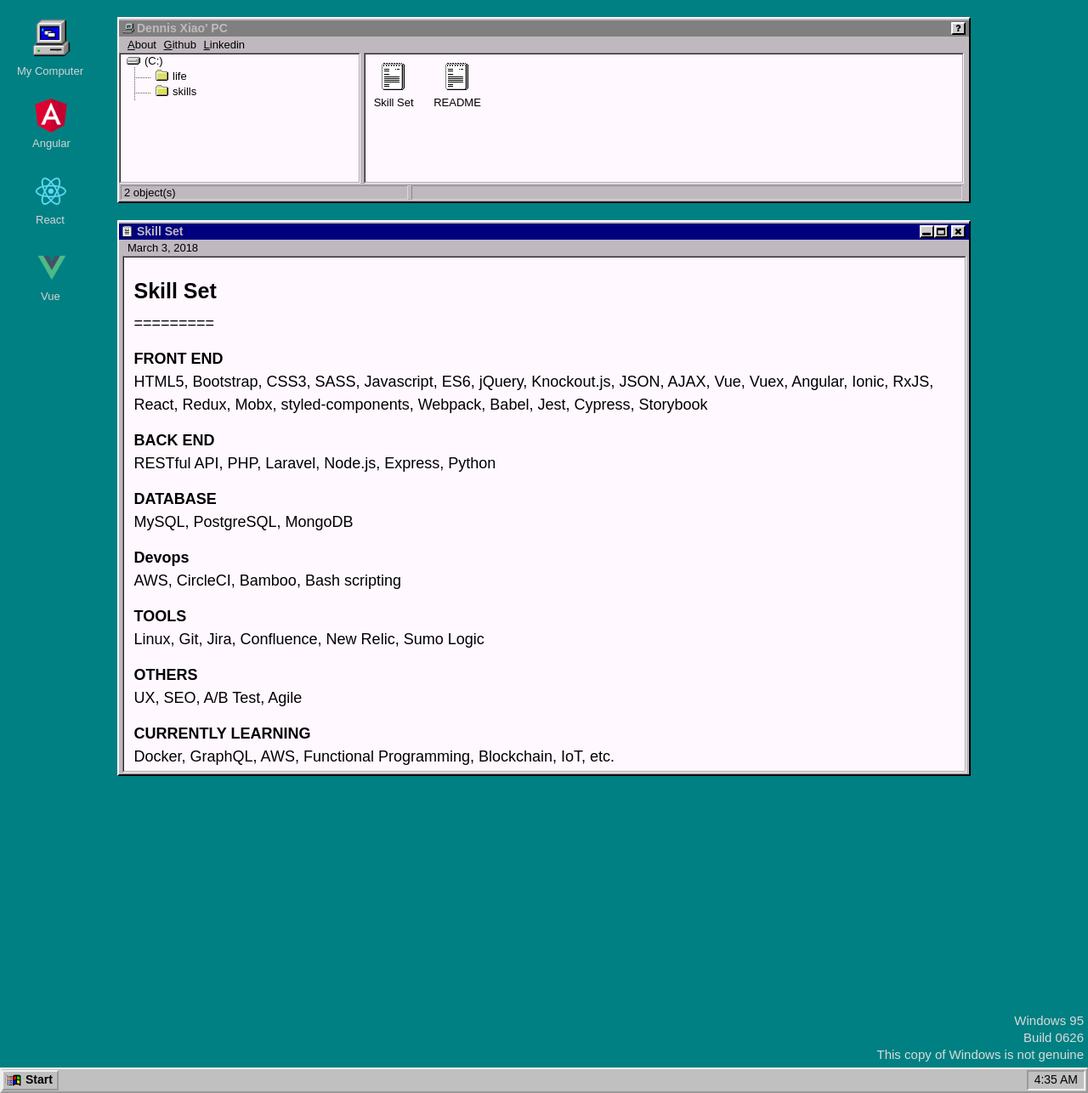
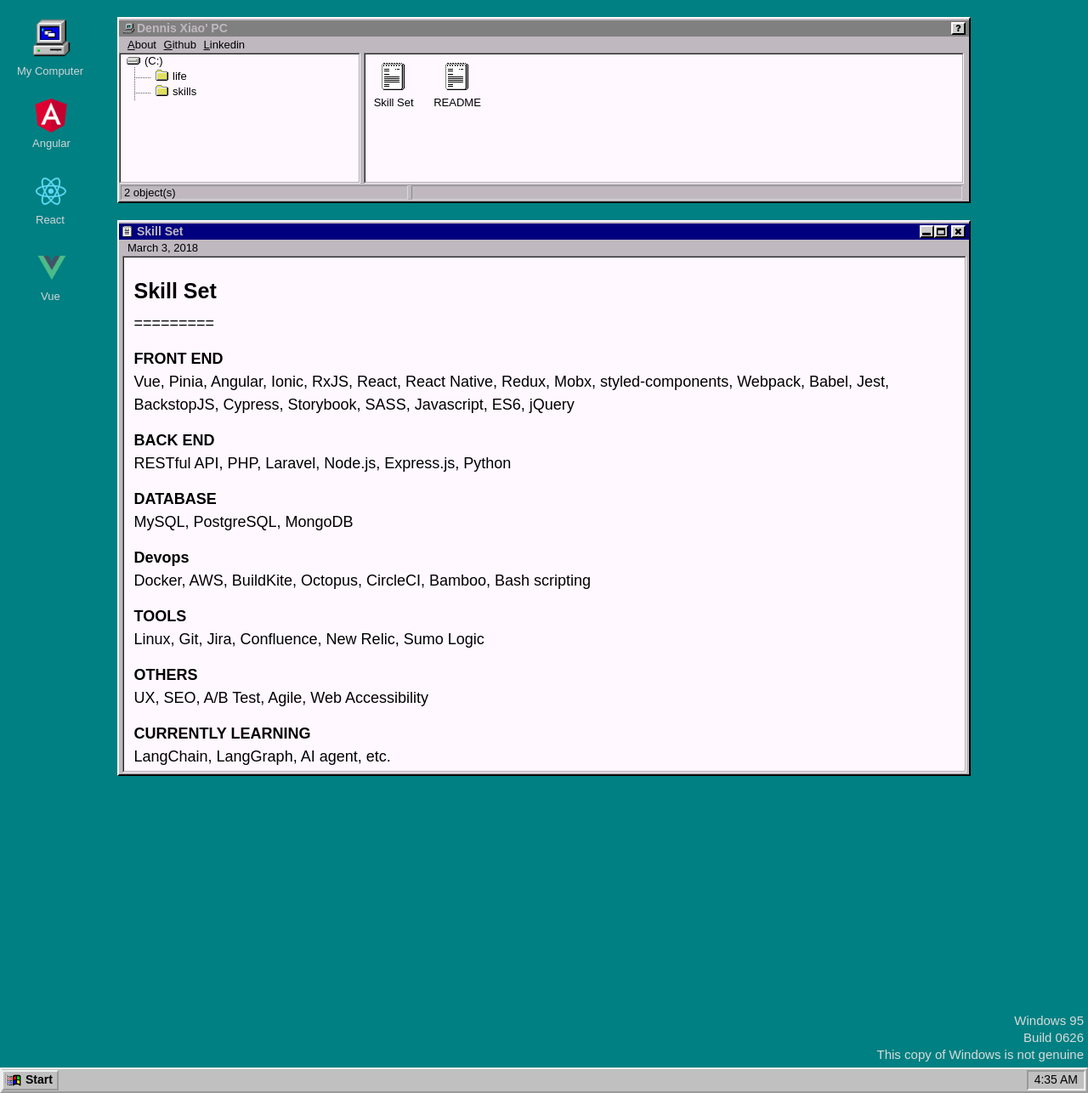
Before and after one commit to dennisXZX/dennisxzx.github.io, a Jekyll site: the page built from _posts/2018-03-03-skillset.md, in a window 1280 px wide. Shown: the whole page at 85% size. Built offline with Jekyll 4.4.1, drawn with Linux system fonts in a browser that asks for light colours.

Commit message:
Update skillset with new technologies

```diff
--- a/_posts/2018-03-03-skillset.md
+++ b/_posts/2018-03-03-skillset.md
@@ -8,36 +8,36 @@
 =========
 
 __FRONT END__ <br />
-HTML5, Bootstrap, CSS3, SASS, Javascript, ES6, jQuery, Knockout.js, JSON, AJAX, Vue, Vuex, Angular, Ionic, RxJS, React, Redux, Mobx, styled-components, Webpack, Babel, Jest, Cypress, Storybook
+Vue, Pinia, Angular, Ionic, RxJS, React, React Native, Redux, Mobx, styled-components, Webpack, Babel, Jest, BackstopJS, Cypress, Storybook, SASS, Javascript, ES6, jQuery
 
 __BACK END__ <br />
-RESTful API, PHP, Laravel, Node.js, Express, Python
+RESTful API, PHP, Laravel, Node.js, Express.js, Python
 
 __DATABASE__ <br />
 MySQL, PostgreSQL, MongoDB
 
 __Devops__ <br />
-AWS, CircleCI, Bamboo, Bash scripting
+Docker, AWS, BuildKite, Octopus, CircleCI, Bamboo, Bash scripting
 
 __TOOLS__ <br />
 Linux, Git, Jira, Confluence, New Relic, Sumo Logic
 
 __OTHERS__ <br />
-UX, SEO, A/B Test, Agile
+UX, SEO, A/B Test, Agile, Web Accessibility
 
 __CURRENTLY LEARNING__ <br />
-Docker, GraphQL, AWS, Functional Programming, Blockchain, IoT, etc.
+LangChain, LangGraph, AI agent, etc.
 
 Me: (╯°□°）╯︵ ┻━┻
-(too much to learn!! i feel freakin' <a href="https://hackernoon.com/how-it-feels-to-learn-javascript-in-2016-d3a717dd577f" target="_blank">fatigue</a>!)
+(TOO MUCH TO LEARN!! I feel freakin' <a href="https://hackernoon.com/how-it-feels-to-learn-javascript-in-2016-d3a717dd577f" target="_blank">fatigue</a>!)
 
 After a while...
 
 Me: ┬─┬﻿ ノ( ゜-゜ノ)
-(calm down dude, this is where your passion lives, just be a cool kid~)
+(Calm down mate, this is where your passion lives, just be cool okay?)
 
 =========
 
 <div style="font-size: 25px; margin-left: 10px;">
-OH MY GOSH! THIS GUY IS AMAZING! I WANT TO <a href="mailto:dennisxiao.dev@gmail.com?subject=I WANT TO HIRE YOU DENNIS!">HIRE</a> <a href="https://www.linkedin.com/in/dennisxiao/" target="_blank">HIM</a>!!!
+OH MY GOSH! THIS MATE IS AMAZING! I WANT TO <a href="mailto:dennisxiao.dev@gmail.com?subject=I WANT TO HIRE YOU DENNIS!">WORK WITH</a> <a href="https://www.linkedin.com/in/dennisxiao/" target="_blank">HIM</a>!!!
 </div>
```
